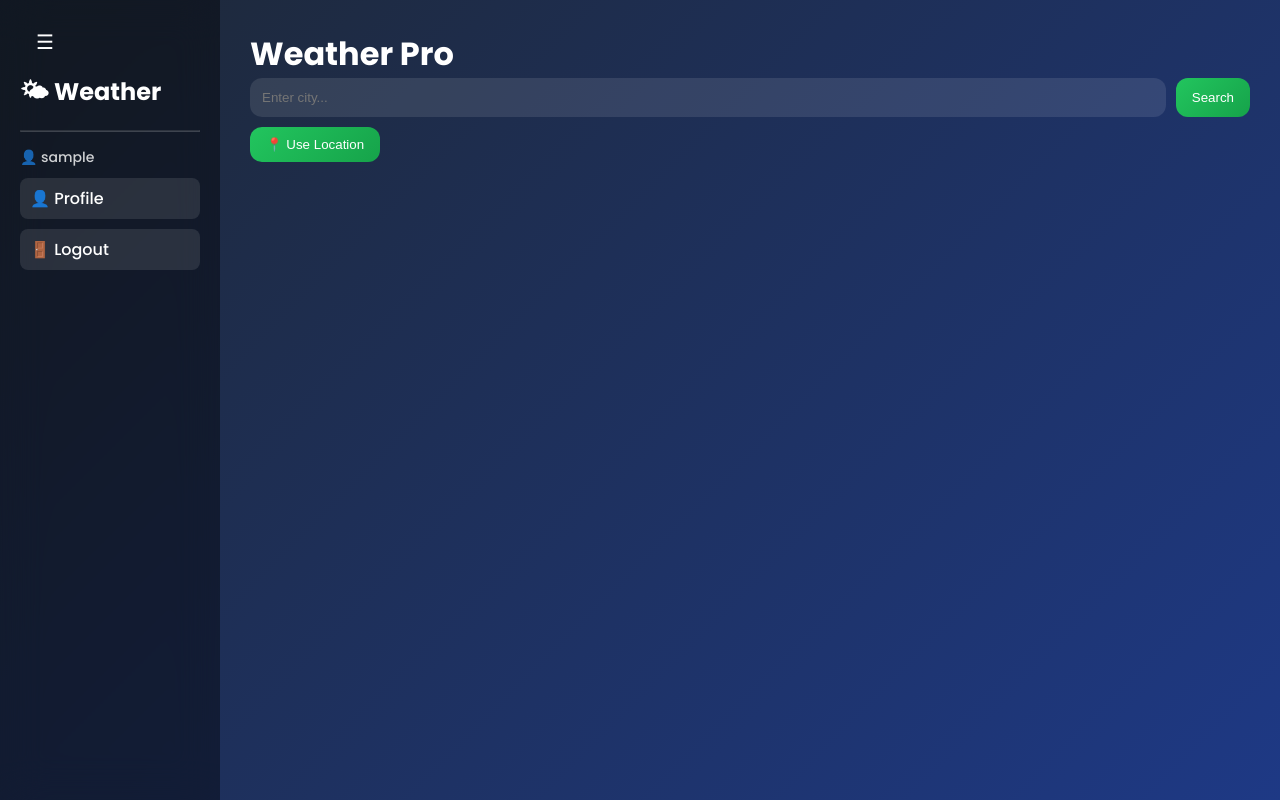
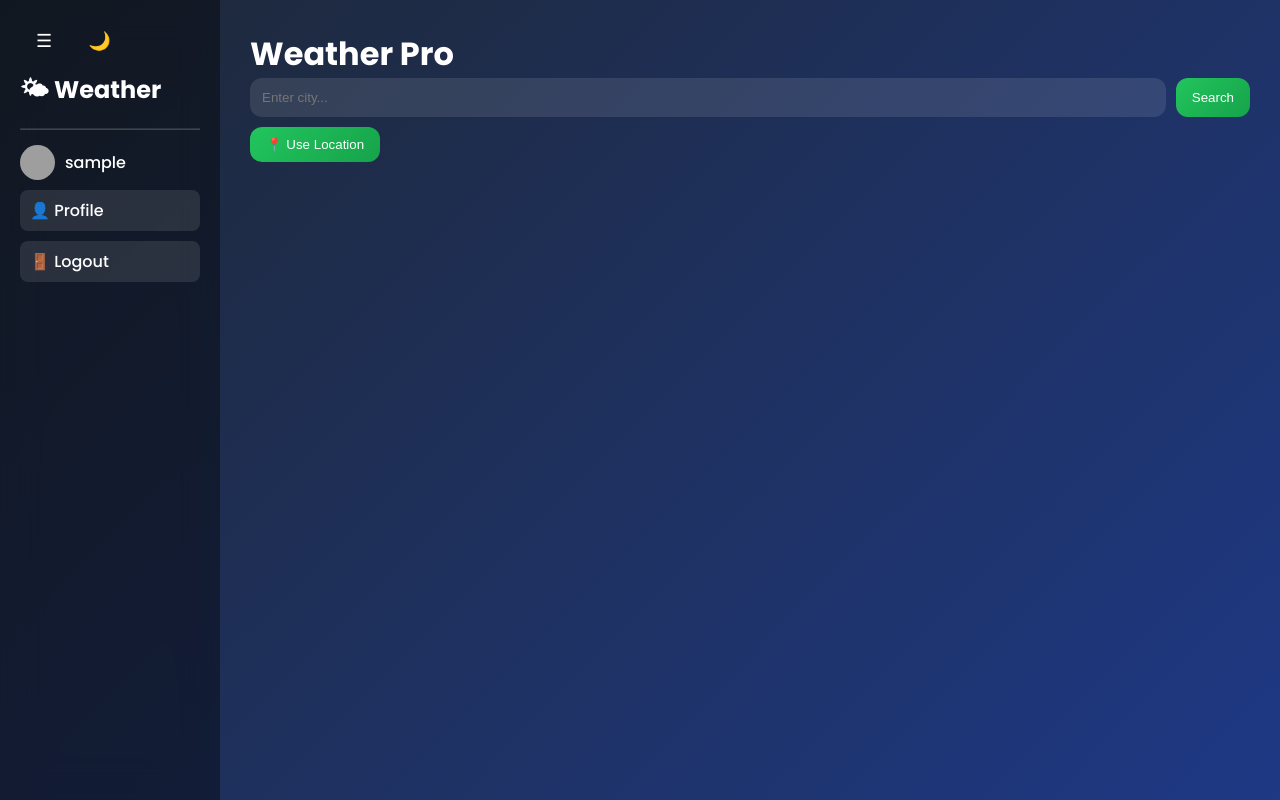
Before and after one commit to ruchitawagh-06/weather-app, a Flask app: page / in a window 1280 px wide. Run offline with Flask 3, Linux system fonts and the light colour scheme; the visitor is signed in with stand-in values (Sample User, id 1); grey boxes are pictures that could not be loaded.

Commit message:
index.html

```diff
--- a/templates/index.html
+++ b/templates/index.html
@@ -12,7 +12,7 @@
 
 <style>
 
-/* ===== YOUR ORIGINAL CSS (UNCHANGED) ===== */
+/* ===== ORIGINAL CSS (UNCHANGED) ===== */
 *{margin:0;padding:0;box-sizing:border-box;}
 
 body{
@@ -36,6 +36,7 @@ width:220px;
 background:rgba(0,0,0,0.4);
 backdrop-filter:blur(20px);
 padding:20px;
+transition:0.4s ease;
 }
 
 .main{flex:1;padding:30px;}
@@ -120,18 +121,13 @@ border-radius:5px;
 100%{opacity:0.5;}
 }
 
-/* ===== ONLY NEW ADDITIONS (SAFE) ===== */
+/* ===== SAFE ADDITIONS ===== */
 
 .side-user{
 display:flex;
 flex-direction:column;
 gap:10px;
 margin-top:10px;
-}
-
-.side-user p{
-font-size:14px;
-opacity:0.8;
 }
 
 .side-user a{
@@ -147,23 +143,19 @@ transition:0.3s;
 background:rgba(255,255,255,0.2);
 }
 
-/* ACTIVE LINK */
 .side-user a.active{
 background:#22c55e;
-font-weight:500;
 }
 
-/* TOGGLE BUTTON */
 .toggle-btn{
 background:none;
 border:none;
 color:white;
-font-size:20px;
+font-size:18px;
 cursor:pointer;
 margin-bottom:10px;
 }
 
-/* COLLAPSE */
 .sidebar.collapsed{
 width:70px;
 }
@@ -174,11 +166,33 @@ width:70px;
 display:none;
 }
 
-/* MOBILE */
-@media(max-width:768px){
-.sidebar{display:none;}
-.main{padding:15px;}
-.search-box{flex-direction:column;}
+/* AVATAR */
+.user-box{
+display:flex;
+align-items:center;
+gap:10px;
+}
+
+.avatar{
+width:35px;
+height:35px;
+border-radius:50%;
+}
+
+/* LIGHT MODE (SAFE) */
+body.light{
+background:linear-gradient(135deg,#e0f2fe,#bae6fd,#7dd3fc);
+color:#111;
+}
+
+body.light .card{
+background:rgba(255,255,255,0.6);
+color:#111;
+}
+
+body.light .sidebar{
+background:rgba(255,255,255,0.6);
+color:#111;
 }
 
 </style>
@@ -190,6 +204,7 @@ display:none;
 <div class="sidebar">
 
 <button class="toggle-btn" onclick="toggleSidebar()">☰</button>
+<button class="toggle-btn" onclick="toggleTheme()">🌙</button>
 
 <h2>🌤 Weather</h2>
 
@@ -197,20 +212,20 @@ display:none;
 
 {% if session.get("user") %}
 <div class="side-user">
-<p>👤 {{ session.get("user") }}</p>
+
+<div class="user-box">
+<img src="https://ui-avatars.com/api/?name={{ session.get('user') }}" class="avatar">
+<p>{{ session.get("user") }}</p>
+</div>
 
 <a href="/profile" class="{% if request.path == '/profile' %}active{% endif %}">👤 Profile</a>
+<a href="/logout">🚪 Logout</a>
 
-<a href="/logout">🚪 Logout</a>
 </div>
-
 {% else %}
 <div class="side-user">
-
 <a href="/login" class="{% if request.path == '/login' %}active{% endif %}">🔐 Login</a>
-
 <a href="/register" class="{% if request.path == '/register' %}active{% endif %}">📝 Register</a>
-
 </div>
 {% endif %}
 
@@ -286,17 +301,18 @@ display:none;
 
 <script>
 
-// SIDEBAR TOGGLE
 function toggleSidebar(){
 document.querySelector(".sidebar").classList.toggle("collapsed");
 }
 
-// LOADER
+function toggleTheme(){
+document.body.classList.toggle("light");
+}
+
 document.querySelector("form").addEventListener("submit",()=>{
 document.getElementById("loader").style.display="block";
 });
 
-// CHART
 {% if temps %}
 new Chart(document.getElementById("chart"),{
 type:'line',
```
